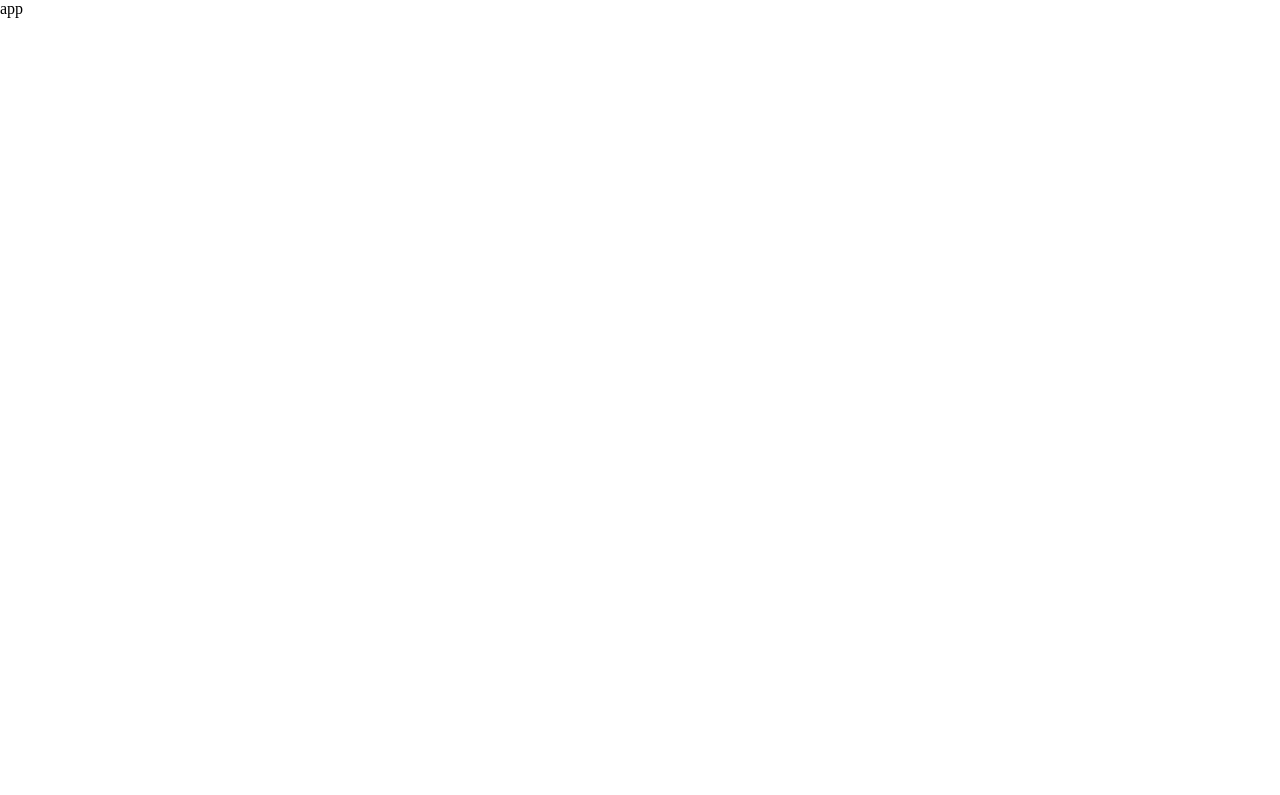
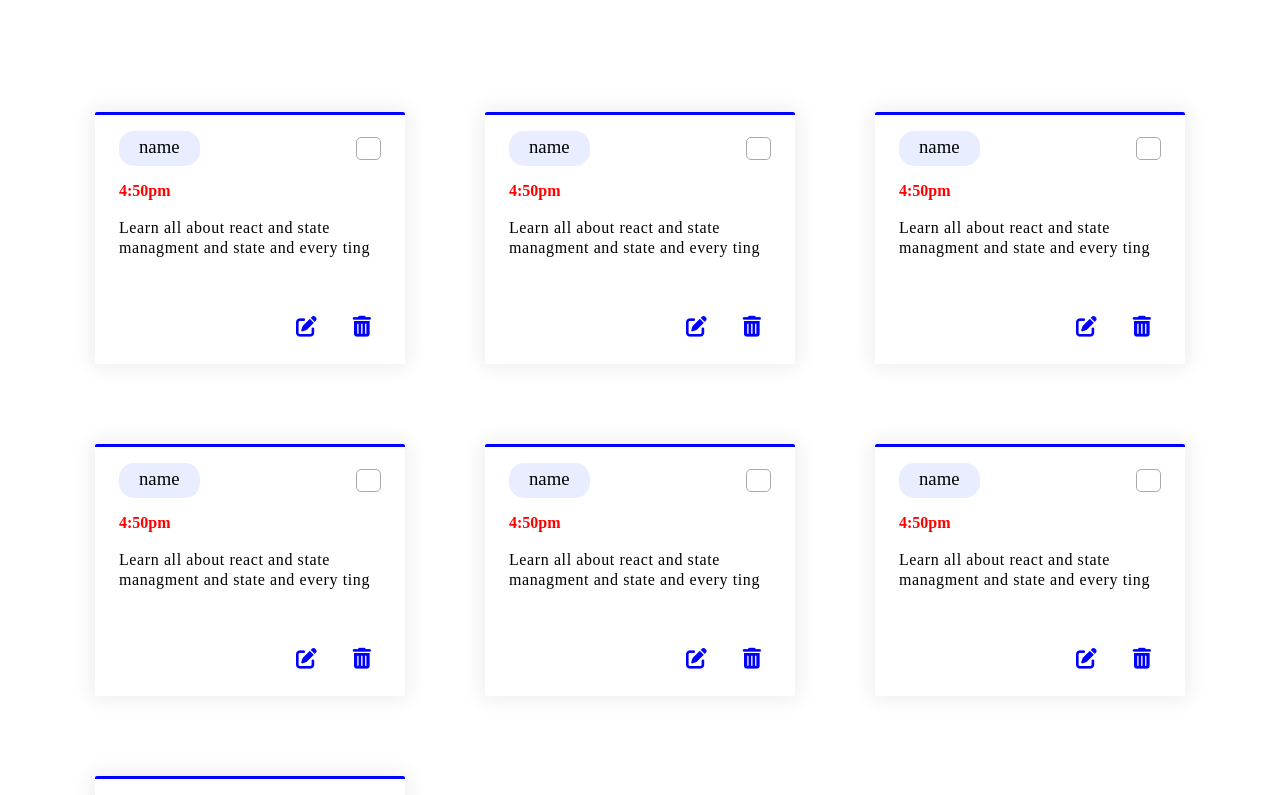
Before and after one commit to GSG-G11/amjad-mayar-todo-app-react, a React (Create React App) app: page / in a window 1280 px wide. Shown: the top 795 px of the page. Built offline with nearby package versions, Linux system fonts and the light colour scheme.

Commit message:
create tasks & taskCard Components relates #3

```diff
--- a/public/index.html
+++ b/public/index.html
@@ -5,39 +5,21 @@
     <link rel="icon" href="%PUBLIC_URL%/favicon.ico" />
     <meta name="viewport" content="width=device-width, initial-scale=1" />
     <meta name="theme-color" content="#000000" />
-    <meta
-      name="description"
-      content="Web site created using create-react-app"
+    <meta name="description" content="Web site created using create-react-app" />
+    <link rel="apple-touch-icon" href="%PUBLIC_URL%/logo192.png" />
+    <link
+      rel="stylesheet"
+      href="https://cdnjs.cloudflare.com/ajax/libs/font-awesome/6.0.0/css/all.min.css"
+      integrity="sha512-9usAa10IRO0HhonpyAIVpjrylPvoDwiPUiKdWk5t3PyolY1cOd4DSE0Ga+ri4AuTroPR5aQvXU9xC6qOPnzFeg=="
+      crossorigin="anonymous"
+      referrerpolicy="no-referrer"
     />
-    <link rel="apple-touch-icon" href="%PUBLIC_URL%/logo192.png" />
-    <!--
-      manifest.json provides metadata used when your web app is installed on a
-      user's mobile device or desktop. See https://developers.google.com/web/fundamentals/web-app-manifest/
-    -->
     <link rel="manifest" href="%PUBLIC_URL%/manifest.json" />
-    <!--
-      Notice the use of %PUBLIC_URL% in the tags above.
-      It will be replaced with the URL of the `public` folder during the build.
-      Only files inside the `public` folder can be referenced from the HTML.
 
-      Unlike "/favicon.ico" or "favicon.ico", "%PUBLIC_URL%/favicon.ico" will
-      work correctly both with client-side routing and a non-root public URL.
-      Learn how to configure a non-root public URL by running `npm run build`.
-    -->
     <title>React App</title>
   </head>
   <body>
     <noscript>You need to enable JavaScript to run this app.</noscript>
     <div id="root"></div>
-    <!--
-      This HTML file is a template.
-      If you open it directly in the browser, you will see an empty page.
-
-      You can add webfonts, meta tags, or analytics to this file.
-      The build step will place the bundled scripts into the <body> tag.
-
-      To begin the development, run `npm start` or `yarn start`.
-      To create a production bundle, use `npm run build` or `yarn build`.
-    -->
   </body>
 </html>
--- a/src/App.css
+++ b/src/App.css
@@ -3,3 +3,45 @@
   margin: 0;
   padding: 0;
 }
+
+ul {
+  list-style: none;
+}
+
+i {
+  transition: all 0.3s;
+}
+
+i:hover {
+  cursor: pointer;
+  transform: scale(1.15);
+}
+
+.container {
+  padding-inline: 30px;
+  margin-inline: auto;
+}
+
+@media (min-width: 567px) {
+  .container {
+    width: 550px;
+  }
+}
+
+@media (min-width: 768px) {
+  .container {
+    width: 750px;
+  }
+}
+
+@media (min-width: 992px) {
+  .container {
+    width: 950px;
+  }
+}
+
+@media (min-width: 1200px) {
+  .container {
+    width: 1150px;
+  }
+}
--- a/src/App.js
+++ b/src/App.js
@@ -1,12 +1,21 @@
 import './App.css';
+import Tasks from './Components/Tasks';
 
 function App() {
-  return <div className='App'>app</div>;
+  return (
+    <div className='App'>
+      <Tasks />
+    </div>
+  );
 }
 
 export default App;
 
 // todo Header => title + button(create todo)
-// todo TaskCard (name,time,desc,edit,delete,doneIcon)
-// todo Tasks => TaskCard
+// done TaskCard (name,time,desc,edit,delete,doneIcon)
+// done todo Tasks => TaskCard
 // todo form (name,time,desc,submitBtn)
+
+// todo completed todos component
+// todo uncompleted todos component
+// todo all todos component
--- /dev/null
+++ b/src/Components/TaskCard.css
@@ -0,0 +1,60 @@
+.card {
+  border-top: blue solid;
+  box-shadow: 0px 0px 20px 4px #eee;
+  padding: 1rem 1.5rem;
+  display: flex;
+  flex-direction: column;
+  row-gap: 1rem;
+  border-radius: 2px;
+}
+
+.card-head {
+  display: flex;
+  justify-content: space-between;
+  align-items: center;
+}
+
+.card-head i {
+  font-size: 15px;
+  color: white;
+  padding: 0.2rem 0.3rem;
+  border: 0.5px solid #aaa;
+  border-radius: 5px;
+}
+
+.task-name {
+  width: fit-content;
+  padding: 5px 20px 8px;
+  border-radius: 15px;
+  font-weight: normal;
+  background: #e8eeff;
+}
+
+.task-info {
+  display: flex;
+  flex-direction: column-reverse;
+  gap: 1.1rem;
+}
+
+.task-info .task-desc {
+  line-height: 1.3rem;
+  word-wrap: break-word;
+  letter-spacing: 0.6px;
+}
+
+.task-info .task-time {
+  color: red;
+  font-weight: bold;
+}
+.icons {
+  display: flex;
+  align-self: flex-end;
+  column-gap: 1rem;
+  margin-top: 2rem;
+}
+
+.icons i {
+  font-size: 1.3rem;
+  padding: 10px;
+  color: blue;
+}
--- /dev/null
+++ b/src/Components/TaskCard.jsx
@@ -0,0 +1,27 @@
+import React from 'react';
+import './TaskCard.css';
+
+const TaskCard = ({ name, description, time }) => {
+  return (
+    <li className='card'>
+      <div className='card-head'>
+        <h3 className='task-name'>name</h3>
+        <i className='fa-solid fa-check'></i>
+      </div>
+
+      <div className='task-info'>
+        <p className='task-desc'>
+          Learn all about react and state managment and state and every ting
+        </p>
+        <span className='task-time'>4:50pm</span>
+      </div>
+
+      <div className='icons'>
+        <i className='fa-solid fa-pen-to-square'></i>
+        <i className='fa-solid fa-trash-can'></i>
+      </div>
+    </li>
+  );
+};
+
+export default TaskCard;
--- /dev/null
+++ b/src/Components/Tasks.css
@@ -0,0 +1,6 @@
+.grid {
+  display: grid;
+  grid-template-columns: repeat(auto-fill, minmax(250px, 1fr));
+  gap: 5rem;
+  margin-top: 7rem;
+}
--- /dev/null
+++ b/src/Components/Tasks.jsx
@@ -0,0 +1,17 @@
+import React from 'react';
+import TaskCard from './TaskCard';
+import './Tasks.css';
+
+const Tasks = () => {
+  return (
+    <div className='container'>
+      <ul className='grid'>
+        {[1, 1, 1, 1, , 1, 1, 1].map((e, i) => (
+          <TaskCard key={i} />
+        ))}
+      </ul>
+    </div>
+  );
+};
+
+export default Tasks;
```
